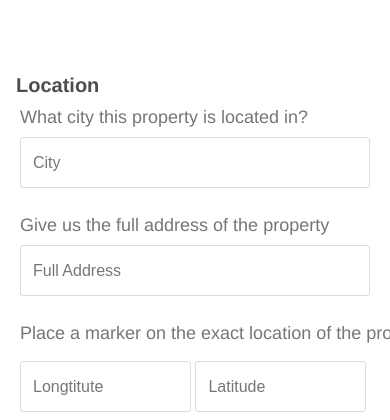
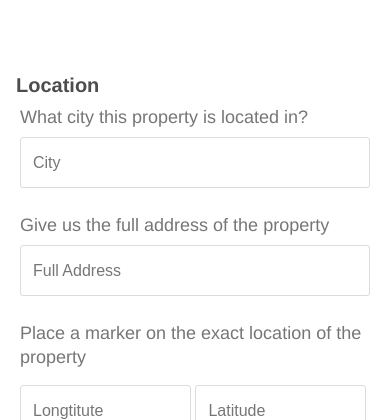
Before and after one commit to iamhosseindhv/Rentaly, a Node server app: template views/newListing.ejs in a window 390 px wide; the page is wider, and only the part inside the window is pictured. Shown: the part 726-1146 px from the top of that part. Run offline with Node 20, Linux system fonts and the light colour scheme; the template is opened without the code that fills it, so the values that code supplies are empty; some libraries are stand-ins or nearby versions.

Commit message:
responsiveness bug fixed

```diff
--- a/public/stylesheets/newListing.css
+++ b/public/stylesheets/newListing.css
@@ -105,6 +105,7 @@ body {
     margin-bottom: 8px;
     font-size: 18px;
     line-height: 24px;
+    white-space: normal;
 }
 
 .input-select {
```
